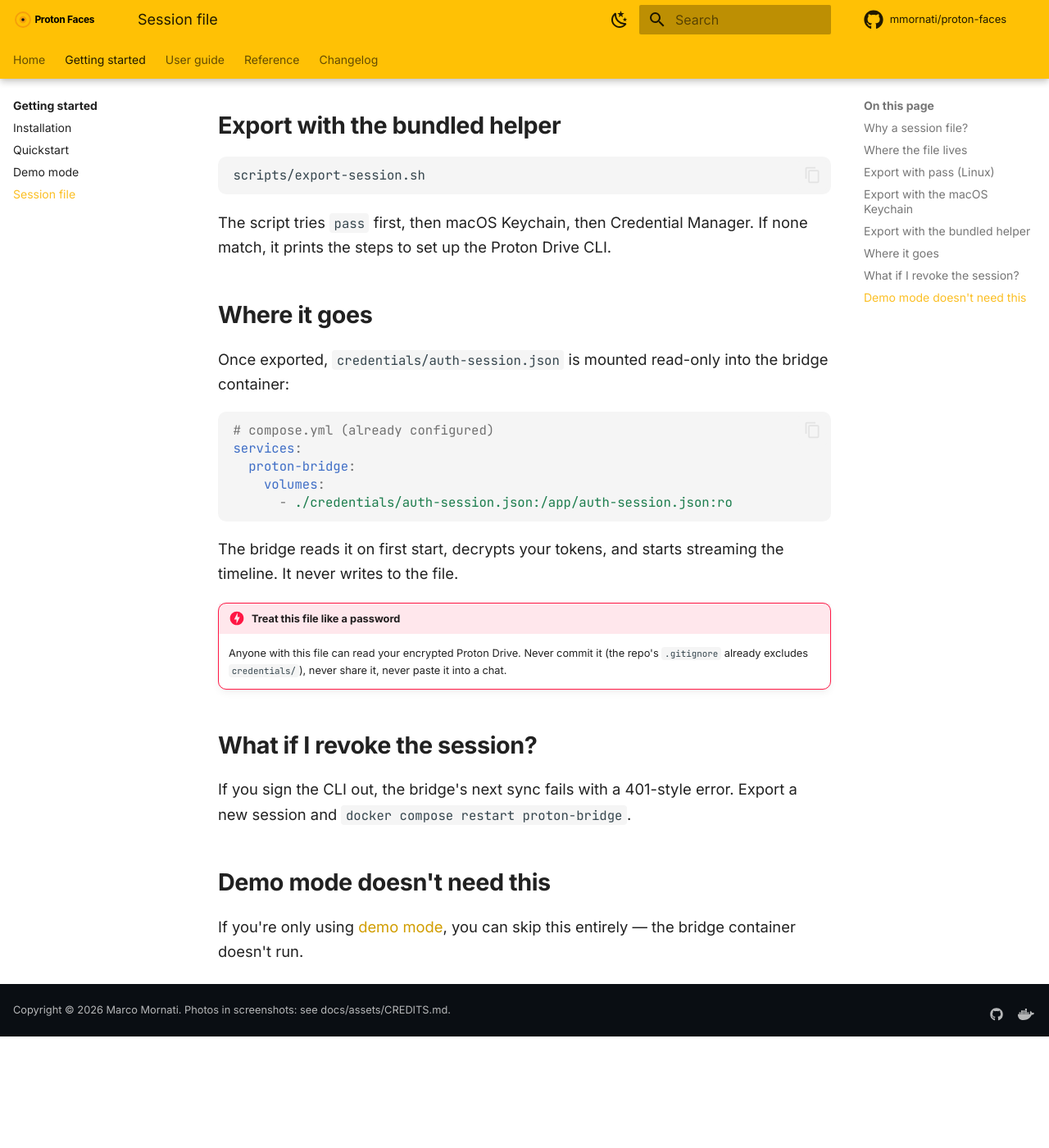
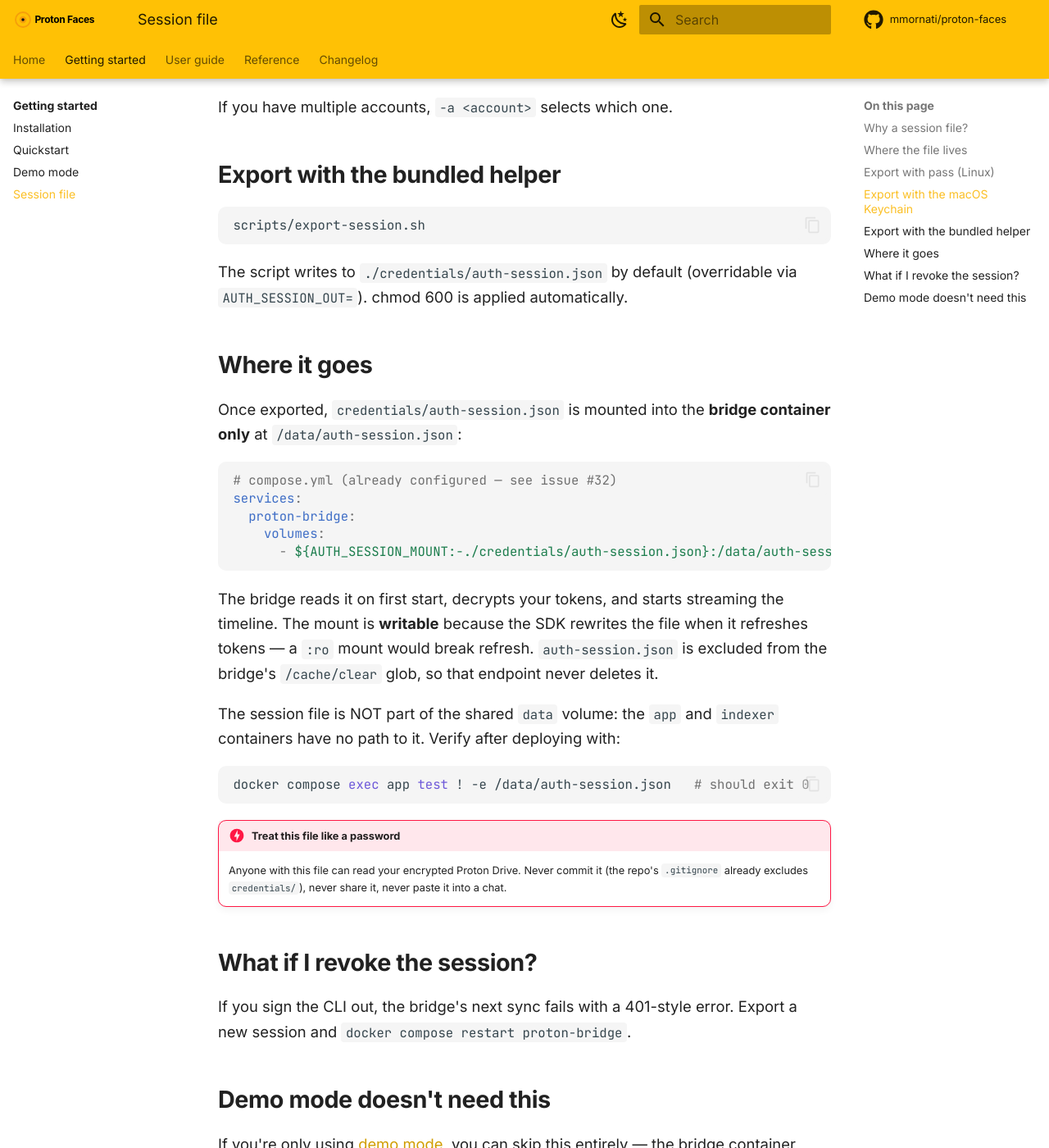
Before and after one commit to mmornati/proton-faces, an MkDocs documentation site: the page built from docs/getting-started/session-export.md, in a window 1280 px wide and 1400 px high, scrolled down 1427 px. Shown: the whole window at 82% size. Built offline with MkDocs 1.6.1 and Material for MkDocs 9.7.7, drawn with Linux system fonts in a browser that asks for light colours; comment, search, counter and statistics services are not loaded; before the commit the page ends 2691 px from its top, so only the background shows below that; some of the changed text lies outside the part shown.

Commit message:
fix(security): move Proton session file off shared data volume (issue #32)
The Proton session file (auth-session.json) contains accessToken,
refreshToken, userKeyPassword, and cachePassword — the crown-jewel
userKeyPassword decrypts the entire Drive account. It was stored on
the shared  volume mounted read-write into all three containers
(bridge, indexer, app), meaning any RCE/path-read vulnerability in the
internet-facing FastAPI app could exfiltrate full Proton Drive access.

Changes:
- compose.yml: mount auth-session.json ONLY into the proton-bridge
  container via a dedicated bind mount (AUTH_SESSION_MOUNT env var,
  default ./credentials/auth-session.json). The indexer and app
  containers have no path to it.
- bridge/Dockerfile: move PROTON_DRIVE_CREDENTIALS_STORE from baked-in
  ENV to compose-managed (default unsafe_file preserved) so operators
  can switch to an encrypted store without rebuilding.
- scripts/export-session.sh: default to ./credentials/auth-session.json
  (outside the shared data volume). Use a throwaway tmp dir for the
  CLI's cache so we don't leak files into the data volume.
- docs: update installation.md, session-export.md, architecture.md,
  and configuration.md to reflect the bridge-only mount. Fix the
  incorrect :ro claim (the SDK rewrites the file on token refresh).
- .env.example: document AUTH_SESSION_MOUNT.

The auth-session.json exclusion from the cache-clear glob (helpers.ts)
was already tested at bridge/test/helpers.test.ts:125 — no change needed.

Co-authored-by: Copilot App <223556219+Copilot@users.noreply.github.com>

````diff
--- a/docs/getting-started/session-export.md
+++ b/docs/getting-started/session-export.md
@@ -4,7 +4,7 @@ The `proton-bridge` container authenticates against Proton Drive with the same s
 
 ## Why a session file?
 
-Proton doesn't publish an OAuth provider for third-party apps, so the bridge speaks the same protocol the CLI does — same auth flow, same session format, same tokens. The session is encrypted at rest and mounted **read-only** into the bridge container.
+Proton doesn't publish an OAuth provider for third-party apps, so the bridge speaks the same protocol the CLI does — same auth flow, same session format, same tokens. The session is encrypted at rest and mounted **only into the bridge container** (issue #32): the indexer and the internet-facing `app` container have no path to it, so a vulnerability in one of them cannot leak your session.
 
 ## Where the file lives
 
@@ -41,21 +41,27 @@ If you have multiple accounts, `-a <account>` selects which one.
 scripts/export-session.sh
 ```
 
-The script tries `pass` first, then macOS Keychain, then Credential Manager. If none match, it prints the steps to set up the Proton Drive CLI.
+The script writes to `./credentials/auth-session.json` by default (overridable via `AUTH_SESSION_OUT=`). chmod 600 is applied automatically.
 
 ## Where it goes
 
-Once exported, `credentials/auth-session.json` is mounted read-only into the bridge container:
+Once exported, `credentials/auth-session.json` is mounted into the **bridge container only** at `/data/auth-session.json`:
 
 ```yaml
-# compose.yml (already configured)
+# compose.yml (already configured — see issue #32)
 services:
   proton-bridge:
     volumes:
-      - ./credentials/auth-session.json:/app/auth-session.json:ro
+      - ${AUTH_SESSION_MOUNT:-./credentials/auth-session.json}:/data/auth-session.json
 ```
 
-The bridge reads it on first start, decrypts your tokens, and starts streaming the timeline. It never writes to the file.
+The bridge reads it on first start, decrypts your tokens, and starts streaming the timeline. The mount is **writable** because the SDK rewrites the file when it refreshes tokens — a `:ro` mount would break refresh. `auth-session.json` is excluded from the bridge's `/cache/clear` glob, so that endpoint never deletes it.
+
+The session file is NOT part of the shared `data` volume: the `app` and `indexer` containers have no path to it. Verify after deploying with:
+
+```bash
+docker compose exec app test ! -e /data/auth-session.json   # should exit 0
+```
 
 !!! danger "Treat this file like a password"
     Anyone with this file can read your encrypted Proton Drive. Never commit it (the repo's `.gitignore` already excludes `credentials/`), never share it, never paste it into a chat.
````
Also changed, not shown: compose.yml (+23 -9 lines), docs/getting-started/installation.md (+1 -1 lines), docs/reference/architecture.md (+2 -2 lines), docs/reference/configuration.md (+1 -0 lines), 3 other files.
